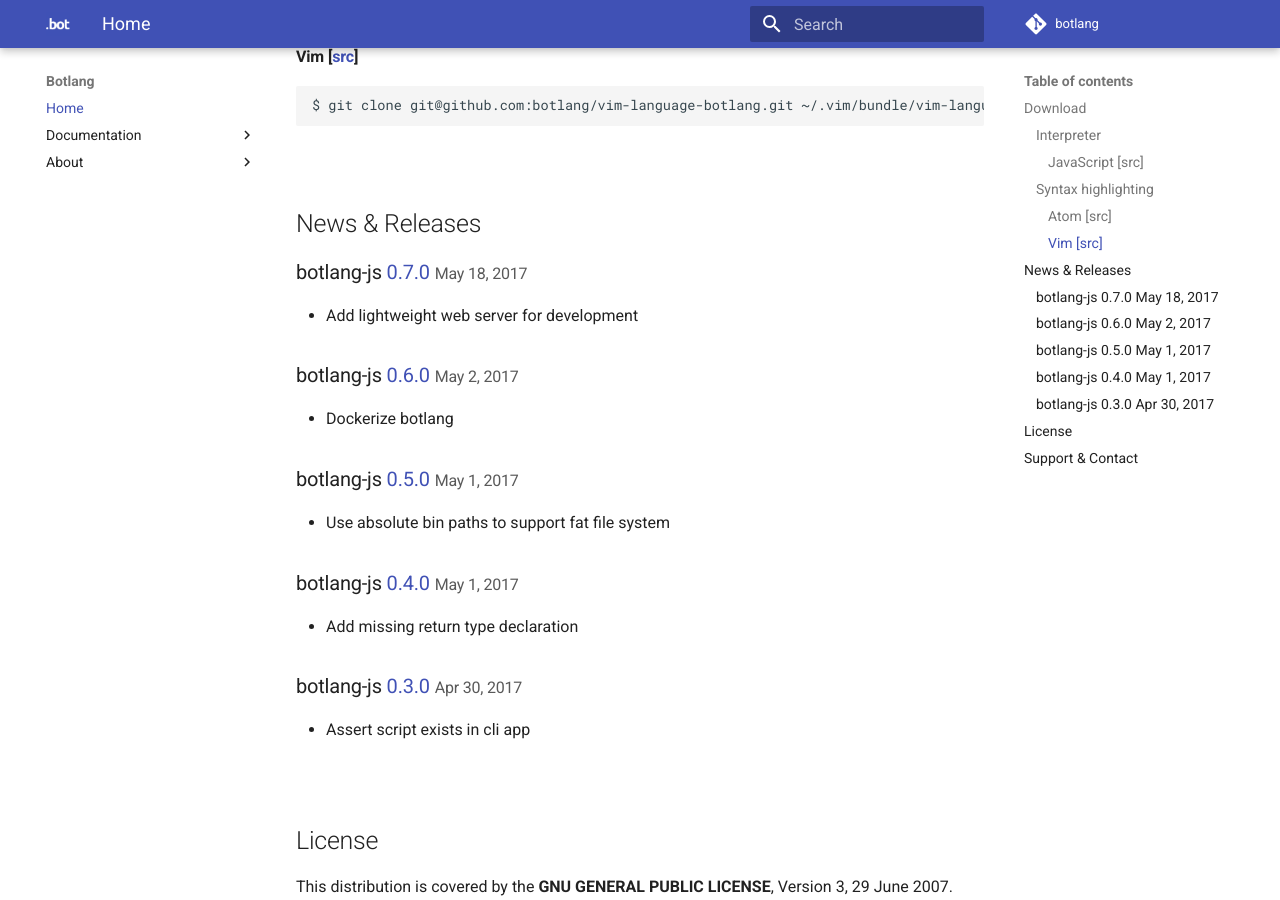
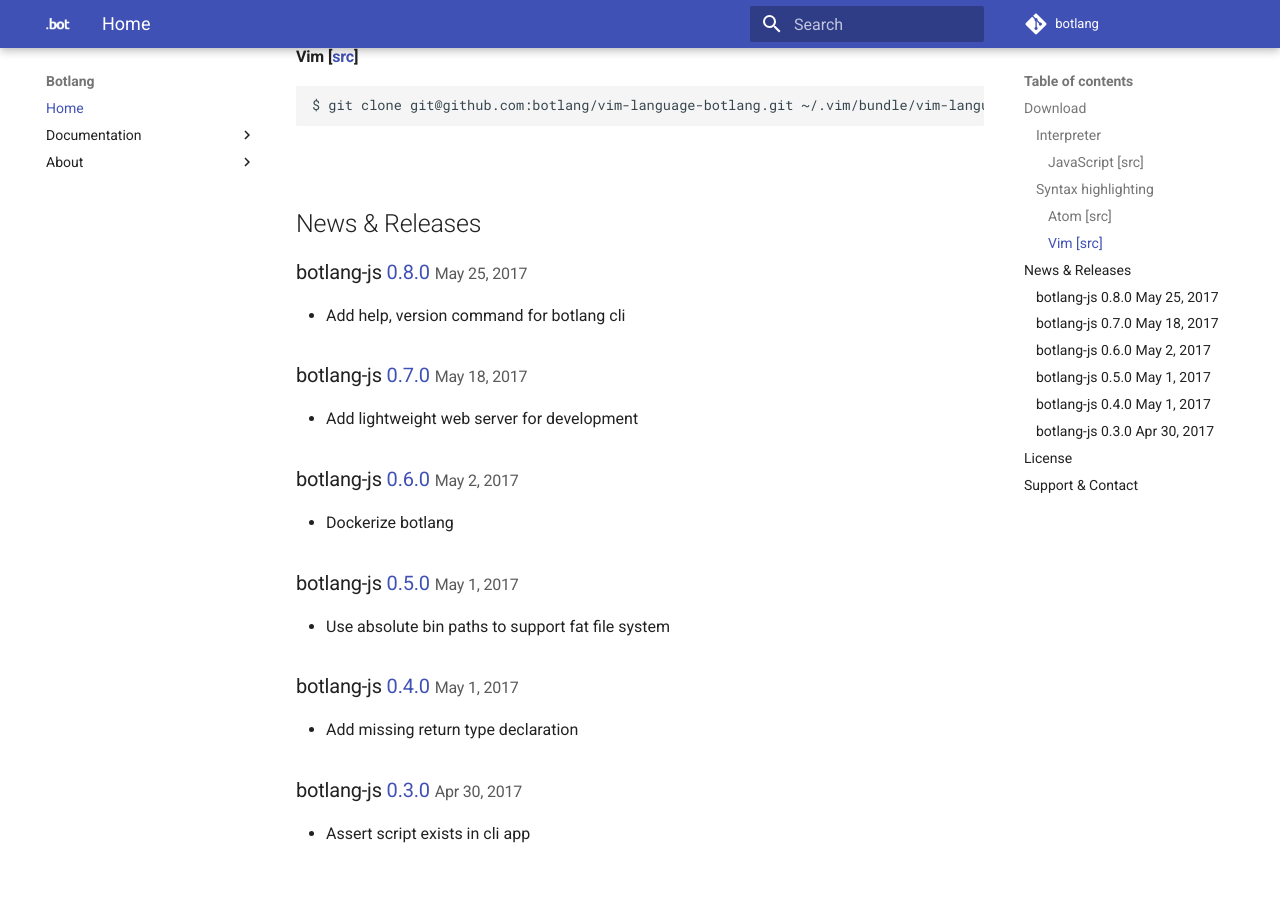
Before and after one commit to botlang/org.botlang, an MkDocs documentation site: the page built from docs/index.md, in a window 1280 px wide and 900 px high, scrolled down 772 px. Built offline with MkDocs 1.6.1 and Material for MkDocs 9.7.7, drawn with Linux system fonts in a browser that asks for light colours; emoji names are drawn with the system emoji font; old or Windows-style settings are respelled for this version of MkDocs.

Commit message:
Add release note for botlang-js@0.8.0

````diff
--- a/docs/index.md
+++ b/docs/index.md
@@ -34,6 +34,10 @@
 ```
 
 ## News & Releases
+
+### botlang-js [0.8.0](https://github.com/botlang/botlang-js/releases/tag/0.8.0) <small>May 25, 2017</small>
+
+* Add help, version command for botlang cli
 
 ### botlang-js [0.7.0](https://github.com/botlang/botlang-js/releases/tag/0.7.0) <small>May 18, 2017</small>
 
````
